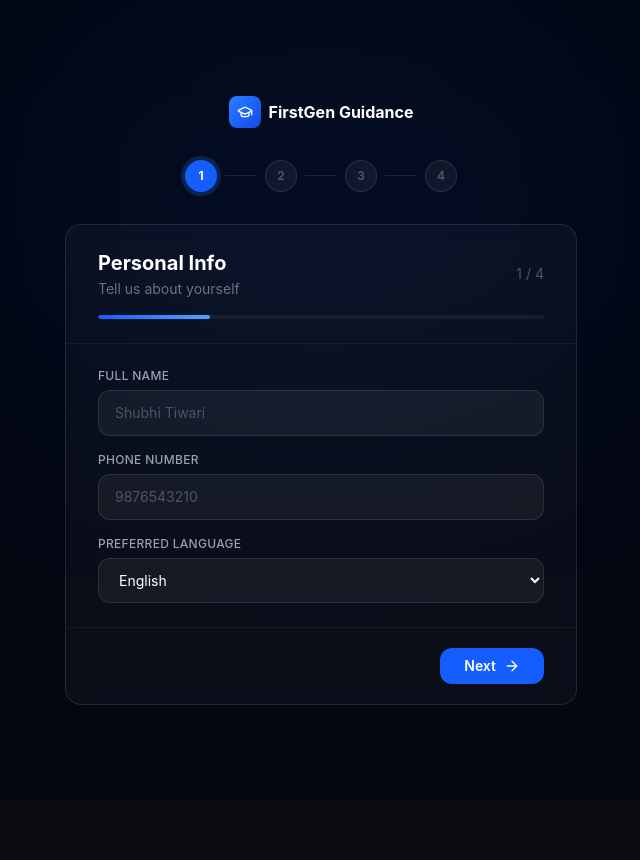
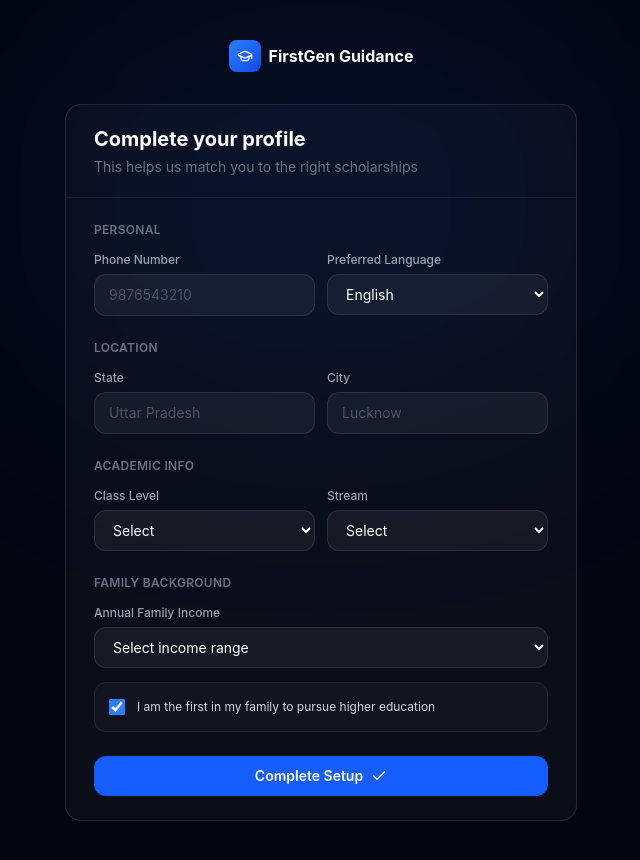
Before and after one commit to shubhitiwariiii/first-gen-guidance, a Next.js app: page /onboarding in a window 1280 px wide. Shown: the whole page, without its empty margins (319-959 px from the left). Before the commit the page ends 800 px from the top, so only its background shows below. Built offline with nearby package versions, Linux system fonts and the light colour scheme; no server answers.

Commit message:
feat: merge multi-step onboarding into single-page form

```diff
--- a/src/app/onboarding/page.tsx
+++ b/src/app/onboarding/page.tsx
@@ -3,24 +3,15 @@
 import { useState } from 'react'
 import { createClient } from '@/lib/supabase/client'
 import { useRouter } from 'next/navigation'
-import { GraduationCap, ArrowRight, ArrowLeft, Check } from 'lucide-react'
-
-const STEPS = [
-  { title: 'Personal Info', desc: 'Tell us about yourself' },
-  { title: 'Location', desc: 'Where are you from?' },
-  { title: 'Academic Info', desc: 'Your education details' },
-  { title: 'Family Background', desc: 'Help us match better' },
-]
+import { GraduationCap, Check } from 'lucide-react'
 
 export default function OnboardingPage() {
   const supabase = createClient()
   const router = useRouter()
-  const [step, setStep] = useState(0)
   const [loading, setLoading] = useState(false)
   const [error, setError] = useState('')
 
   const [form, setForm] = useState({
-    full_name: '',
     phone: '',
     language: 'en',
     state: '',
@@ -38,6 +29,13 @@ export default function OnboardingPage() {
   async function handleSubmit() {
     setLoading(true)
     setError('')
+
+    if (!form.state || !form.class_level || !form.stream || !form.family_income) {
+      setError('Please fill in all required fields')
+      setLoading(false)
+      return
+    }
+
     const { data: { user } } = await supabase.auth.getUser()
     if (!user) { setError('Not logged in'); setLoading(false); return }
 
@@ -52,14 +50,13 @@ export default function OnboardingPage() {
     setLoading(false)
   }
 
-  const inputClass = "w-full px-4 py-3 bg-white/5 border border-white/10 rounded-xl text-white placeholder-gray-600 text-sm focus:outline-none focus:border-blue-500 focus:bg-white/8 transition-all"
-  const selectClass = "w-full px-4 py-3 bg-white/5 border border-white/10 rounded-xl text-white text-sm focus:outline-none focus:border-blue-500 transition-all"
-  const labelClass = "block text-gray-400 text-xs font-medium uppercase tracking-wide mb-1.5"
+  const inputClass = "w-full px-3.5 py-2.5 bg-white/5 border border-white/10 rounded-xl text-white placeholder-gray-600 text-sm focus:outline-none focus:border-blue-500 transition-all"
+  const selectClass = "w-full px-3.5 py-2.5 bg-white/5 border border-white/10 rounded-xl text-white text-sm focus:outline-none focus:border-blue-500 transition-all"
+  const labelClass = "block text-gray-400 text-xs font-medium mb-1.5"
+  const sectionLabel = "text-gray-500 text-xs font-semibold uppercase tracking-wide"
 
   return (
-    <div className="min-h-screen bg-[#030712] flex items-center justify-center px-4">
-
-      {/* Background glow */}
+    <div className="min-h-screen bg-[#030712] flex items-center justify-center px-4 py-10">
       <div className="absolute top-0 left-1/2 -translate-x-1/2 w-[600px] h-[400px] bg-blue-600/8 rounded-full blur-[120px] pointer-events-none" />
 
       <div className="w-full max-w-lg relative">
@@ -72,56 +69,20 @@ export default function OnboardingPage() {
           <span className="font-bold text-white">FirstGen Guidance</span>
         </div>
 
-        {/* Step indicators */}
-        <div className="flex items-center justify-center gap-2 mb-8">
-          {STEPS.map((s, i) => (
-            <div key={i} className="flex items-center gap-2">
-              <div className={`w-8 h-8 rounded-full flex items-center justify-center text-xs font-bold transition-all ${
-                i < step ? 'bg-blue-600 text-white' :
-                i === step ? 'bg-blue-600 text-white ring-4 ring-blue-500/20' :
-                'bg-white/5 border border-white/10 text-gray-600'
-              }`}>
-                {i < step ? <Check className="w-3.5 h-3.5" /> : i + 1}
-              </div>
-              {i < STEPS.length - 1 && (
-                <div className={`w-8 h-px transition-all ${i < step ? 'bg-blue-600' : 'bg-white/10'}`} />
-              )}
-            </div>
-          ))}
+        {/* Card */}
+        <div className="bg-white/3 border border-white/10 rounded-2xl overflow-hidden">
+
+          <div className="px-7 py-5 border-b border-white/5">
+            <h1 className="text-xl font-bold text-white">Complete your profile</h1>
+            <p className="text-gray-500 text-sm mt-1">This helps us match you to the right scholarships</p>
           </div>
 
-        {/* Card */}
-        <div className="bg-white/3 border border-white/10 rounded-2xl overflow-hidden backdrop-blur-sm">
+          <div className="px-7 py-6 space-y-6">
 
-          {/* Card header */}
-          <div className="px-8 py-6 border-b border-white/5">
-            <div className="flex items-center justify-between">
-              <div>
-                <h2 className="text-white font-bold text-xl">{STEPS[step].title}</h2>
-                <p className="text-gray-500 text-sm mt-0.5">{STEPS[step].desc}</p>
-              </div>
-              <span className="text-gray-600 text-sm">{step + 1} / {STEPS.length}</span>
-            </div>
-
-            {/* Progress bar */}
-            <div className="mt-4 h-1 bg-white/5 rounded-full overflow-hidden">
-              <div
-                className="h-full bg-gradient-to-r from-blue-600 to-blue-400 rounded-full transition-all duration-500"
-                style={{ width: `${((step + 1) / STEPS.length) * 100}%` }}
-              />
-            </div>
-          </div>
-
-          {/* Form content */}
-          <div className="px-8 py-6 space-y-4">
-
-            {/* Step 0: Personal Info */}
-            {step === 0 && (
-              <>
-                <div>
-                  <label className={labelClass}>Full Name</label>
-                  <input placeholder="Shubhi Tiwari" value={form.full_name} onChange={e => update('full_name', e.target.value)} className={inputClass} />
-                </div>
+            {/* Personal */}
+            <div className="space-y-3.5">
+              <p className={sectionLabel}>Personal</p>
+              <div className="grid grid-cols-2 gap-3">
                 <div>
                   <label className={labelClass}>Phone Number</label>
                   <input placeholder="9876543210" value={form.phone} onChange={e => update('phone', e.target.value)} className={inputClass} />
@@ -137,12 +98,13 @@ export default function OnboardingPage() {
                     <option value="mr">Marathi</option>
                   </select>
                 </div>
-              </>
-            )}
+              </div>
+            </div>
 
-            {/* Step 1: Location */}
-            {step === 1 && (
-              <>
+            {/* Location */}
+            <div className="space-y-3.5">
+              <p className={sectionLabel}>Location</p>
+              <div className="grid grid-cols-2 gap-3">
                 <div>
                   <label className={labelClass}>State</label>
                   <input placeholder="Uttar Pradesh" value={form.state} onChange={e => update('state', e.target.value)} className={inputClass} />
@@ -151,16 +113,17 @@ export default function OnboardingPage() {
                   <label className={labelClass}>City</label>
                   <input placeholder="Lucknow" value={form.city} onChange={e => update('city', e.target.value)} className={inputClass} />
                 </div>
-              </>
-            )}
+              </div>
+            </div>
 
-            {/* Step 2: Academic */}
-            {step === 2 && (
-              <>
+            {/* Academic */}
+            <div className="space-y-3.5">
+              <p className={sectionLabel}>Academic info</p>
+              <div className="grid grid-cols-2 gap-3">
                 <div>
                   <label className={labelClass}>Class Level</label>
                   <select value={form.class_level} onChange={e => update('class_level', e.target.value)} className={selectClass}>
-                    <option value="">Select class level</option>
+                    <option value="">Select</option>
                     <option value="10th">10th</option>
                     <option value="11th">11th</option>
                     <option value="12th">12th</option>
@@ -173,7 +136,7 @@ export default function OnboardingPage() {
                 <div>
                   <label className={labelClass}>Stream</label>
                   <select value={form.stream} onChange={e => update('stream', e.target.value)} className={selectClass}>
-                    <option value="">Select stream</option>
+                    <option value="">Select</option>
                     <option value="Science">Science</option>
                     <option value="Commerce">Commerce</option>
                     <option value="Arts">Arts</option>
@@ -182,12 +145,12 @@ export default function OnboardingPage() {
                     <option value="Other">Other</option>
                   </select>
                 </div>
-              </>
-            )}
+              </div>
+            </div>
 
-            {/* Step 3: Background */}
-            {step === 3 && (
-              <>
+            {/* Family background */}
+            <div className="space-y-3.5">
+              <p className={sectionLabel}>Family background</p>
               <div>
                 <label className={labelClass}>Annual Family Income</label>
                 <select value={form.family_income} onChange={e => update('family_income', e.target.value)} className={selectClass}>
@@ -199,7 +162,7 @@ export default function OnboardingPage() {
                   <option value="above 10L">Above ₹10 Lakh</option>
                 </select>
               </div>
-                <div className="flex items-start gap-3 p-4 bg-white/3 border border-white/8 rounded-xl">
+              <div className="flex items-start gap-3 p-3.5 bg-white/3 border border-white/8 rounded-xl">
                 <input
                   type="checkbox"
                   id="first_gen"
@@ -207,49 +170,27 @@ export default function OnboardingPage() {
                   onChange={e => update('is_first_gen', e.target.checked)}
                   className="w-4 h-4 mt-0.5 accent-blue-500 shrink-0"
                 />
-                  <label htmlFor="first_gen" className="text-gray-300 text-sm leading-relaxed cursor-pointer">
+                <label htmlFor="first_gen" className="text-gray-300 text-xs leading-relaxed cursor-pointer">
                   I am the first in my family to pursue higher education
                 </label>
               </div>
+            </div>
+
             {error && (
-                  <div className="bg-red-500/10 border border-red-500/20 text-red-400 text-sm px-4 py-3 rounded-xl">
+              <div className="bg-red-500/10 border border-red-500/20 text-red-400 text-xs px-3.5 py-2.5 rounded-xl">
                 {error}
               </div>
             )}
-              </>
-            )}
-          </div>
 
-          {/* Navigation */}
-          <div className="px-8 py-5 border-t border-white/5 flex items-center justify-between">
-            {step > 0 ? (
-              <button
-                onClick={() => setStep(s => s - 1)}
-                className="flex items-center gap-2 px-4 py-2 bg-white/5 hover:bg-white/10 border border-white/10 text-gray-300 rounded-xl text-sm font-medium transition-all"
-              >
-                <ArrowLeft className="w-4 h-4" />
-                Back
-              </button>
-            ) : <div />}
-
-            {step < STEPS.length - 1 ? (
-              <button
-                onClick={() => setStep(s => s + 1)}
-                className="flex items-center gap-2 px-6 py-2 bg-blue-600 hover:bg-blue-500 text-white rounded-xl text-sm font-semibold transition-all hover:shadow-lg hover:shadow-blue-500/20"
-              >
-                Next
-                <ArrowRight className="w-4 h-4" />
-              </button>
-            ) : (
             <button
               onClick={handleSubmit}
               disabled={loading}
-                className="flex items-center gap-2 px-6 py-2 bg-blue-600 hover:bg-blue-500 text-white rounded-xl text-sm font-semibold transition-all hover:shadow-lg hover:shadow-blue-500/20 disabled:opacity-50"
+              className="w-full flex items-center justify-center gap-2 bg-blue-600 hover:bg-blue-500 text-white py-2.5 rounded-xl text-sm font-semibold transition-all disabled:opacity-50"
             >
-                {loading ? 'Saving...' : 'Complete Setup'}
-                <Check className="w-4 h-4" />
+              {loading ? 'Saving...' : (
+                <>Complete Setup <Check className="w-4 h-4" /></>
+              )}
             </button>
-            )}
           </div>
         </div>
 
```
Lines whose indentation alone changed are shown as unchanged.
